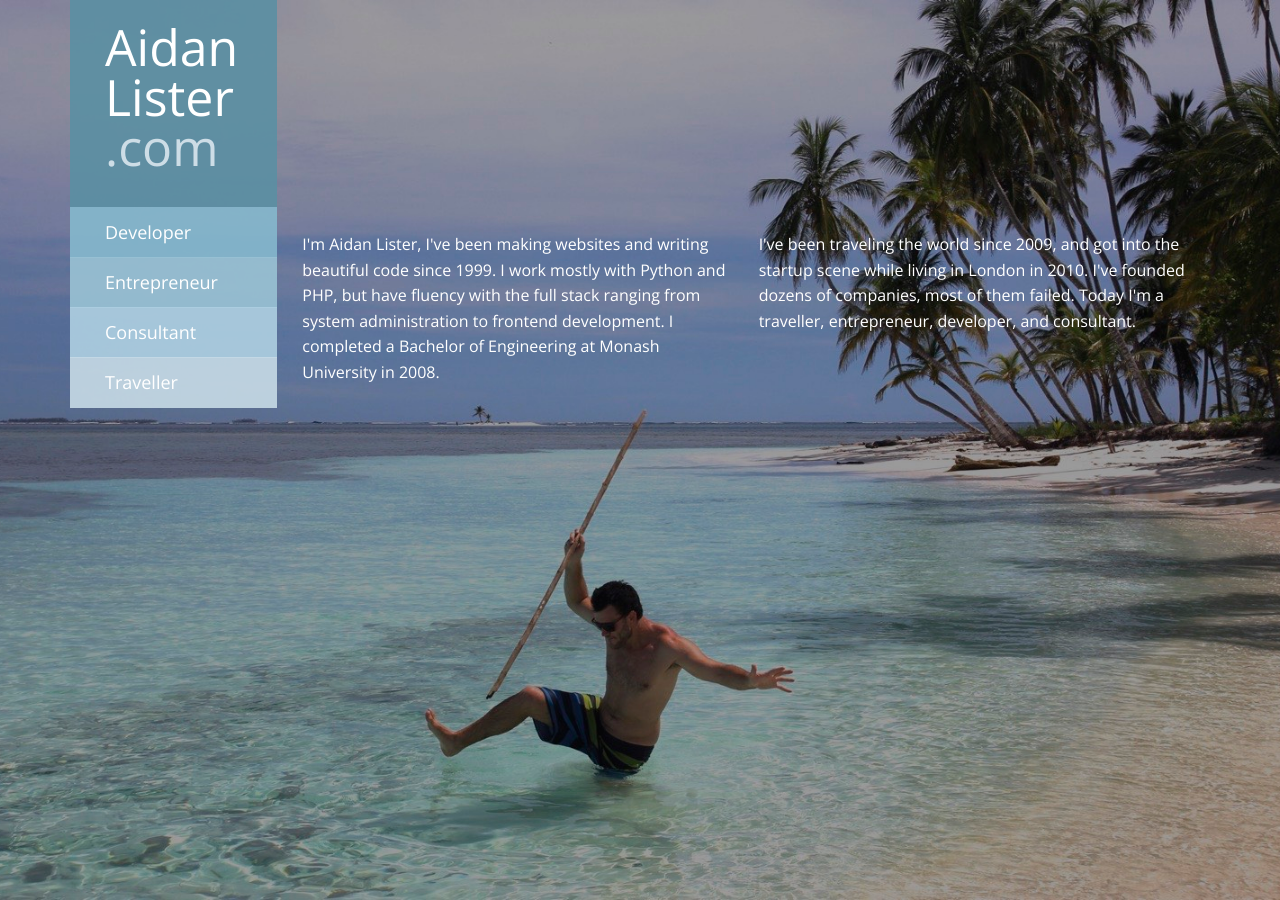
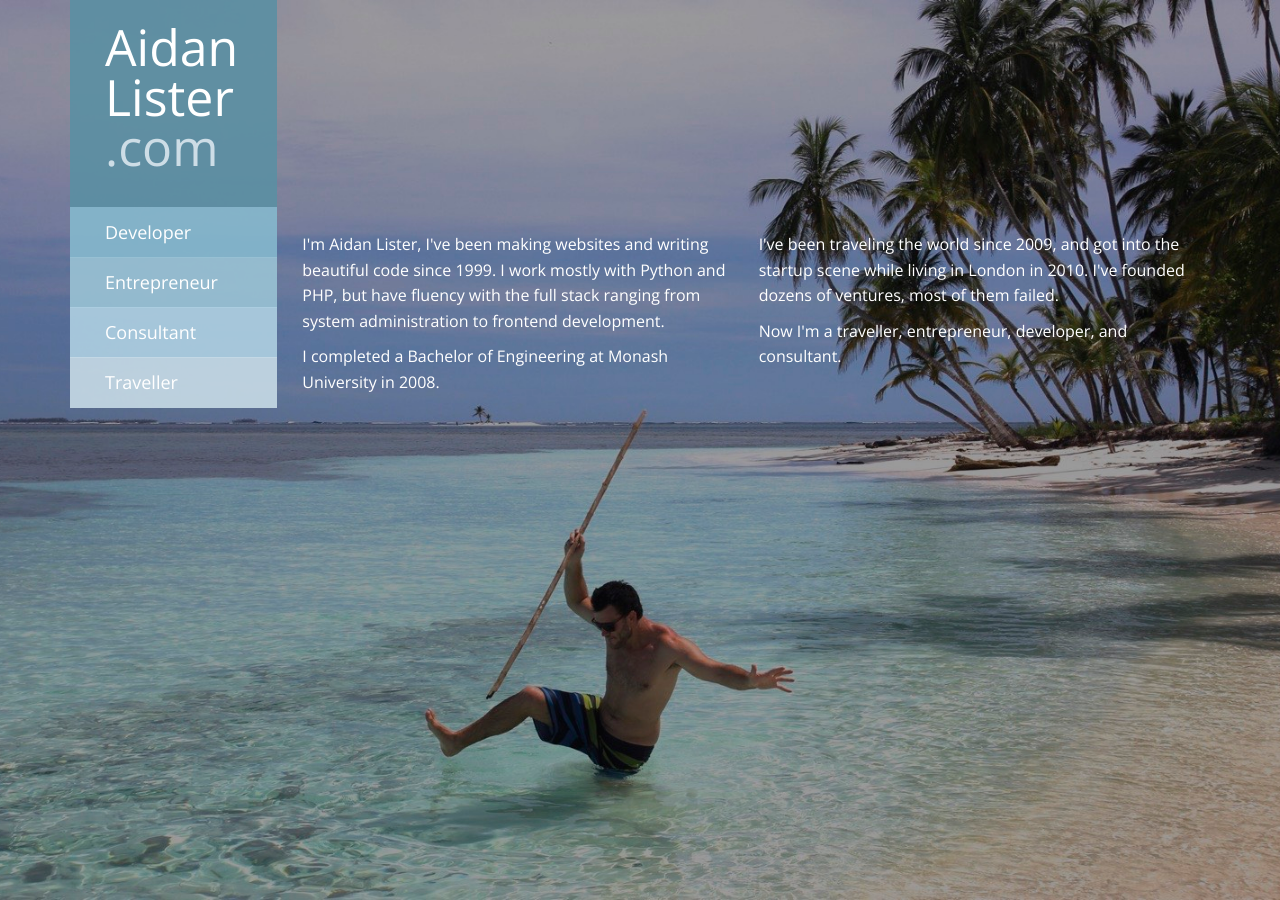
Before and after one commit to aidanlister/aidanlister.github.io, a Jekyll site: the page built from index.html, in a window 1280 px wide. Built offline with Jekyll 4.4.1, drawn with Linux system fonts in a browser that asks for light colours; nearby versions of some CDN libraries.

```diff
--- a/index.html
+++ b/index.html
@@ -7,10 +7,12 @@ section: home
   <div class="description">
     <div class="row">
       <div class="col-sm-6">
-        <p>I'm Aidan Lister, I've been making websites and writing beautiful code since 1999. I work mostly with Python and PHP, but have fluency with the full stack ranging from system administration to frontend development. I completed a Bachelor of Engineering at Monash University in 2008.</p>
+        <p>I'm Aidan Lister, I've been making websites and writing beautiful code since 1999. I work mostly with Python and PHP, but have fluency with the full stack ranging from system administration to frontend development.</p>
+        <p>I completed a Bachelor of Engineering at Monash University in 2008.</p>
       </div>
       <div class="col-sm-6">
-        <p>I've been traveling the world since 2009, and got into the startup scene while living in London in 2010. I've founded dozens of companies, most of them failed. Today I'm a traveller, entrepreneur, developer, and consultant.</p>
+        <p>I've been traveling the world since 2009, and got into the startup scene while living in London in 2010. I've founded dozens of ventures, most of them failed.</p>
+        <p>Now I'm a traveller, entrepreneur, developer, and consultant.</p>
       </div>
   </div>
 </section>
```
